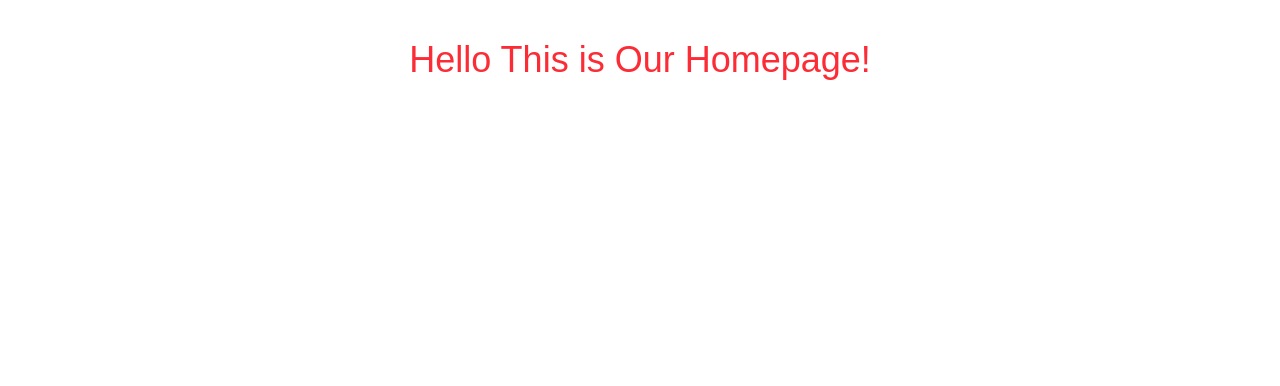
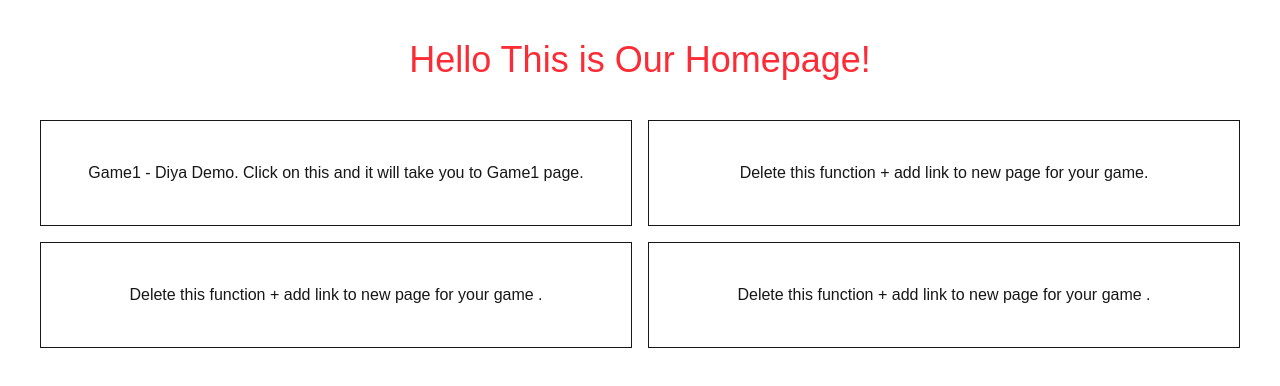
Before and after one commit to diyaS-15/wics-fall-2025, a Next.js app in the folder my-app/: page / in a window 1280 px wide. Shown: the top 386 px of the page. Built offline with nearby package versions, Linux system fonts and the light colour scheme.

Commit message:
explanation comments & example of multiple pages

```diff
--- /dev/null
+++ b/my-app/app/game1/page.tsx
@@ -0,0 +1,7 @@
+export default function Game1() {
+    return (
+      <div className="m-10">
+        <h1 className="text-red-500 text-4xl text-center">Game1 Page!</h1>
+      </div>
+    );
+  }
--- a/my-app/app/page.tsx
+++ b/my-app/app/page.tsx
@@ -1,9 +1,56 @@
-import Image from "next/image";
+// how we link to pages - this is something that is built into next.js
+import Link from "next/link";
 
 export default function Home() {
   return (
+    // m-10 refers to margin of 10 pixels, so this means that there's 10px of space around this entire div object
+    // the main div object contains all of our code, so anything visible on our app will have that space on the outside
+
     <div className="m-10">
+
+      {/* notice how the commenting style changed here -> whenever we work inside of our elements like div/
+      things that are going to appear on our screen we comment in this way */}
+
+      {/* h1 is our main header element. An element has 2 components to it usually: the start <> and the end </>
+      ex: <h1> ... </h1>
+      inside the starting element is our styling with TailwindCSS (easier way to style in my opinion)
+      For styling, write className="..." with ... being the content using the TailwindCSS documentation reference */}
+
+      {/* !!! ------- PLAY AROUND WITH THE STYLING HERE & CUSTOMIZE IT ---------- !!! */}
       <h1 className="text-red-500 text-4xl text-center">Hello This is Our Homepage!</h1>
+
+      {/* grid is a layout system in CSS, the purpose here is to have 2 games per row */}
+      <div className="grid grid-cols-2 gap-4 my-10">
+        <div className="p-10 border text-center">
+
+          {/* Link element used to link to another page inside the application.
+          Notice in the app folder, there is a subfolder called game1, which has it's own page.tsx
+          In our main app folder, page.tsx is what we see when first open application - this is at the root (/)
+
+          Since we want to naivgate to a different page (ex: /game1), we would create a new folder with that name,
+          which has it's own page.tsx similar to the one at root (which is what we're on right now)
+
+          After setting up the subfolder, to link our current page.tsx to the other one, we use the Link element.
+          Inside the start of Link element, href directs where to go, the href should be the same name of your subfolder
+          just with a / at the start. */}
+
+          <Link href="/game1">Game1 - Diya Demo. Click on this and it will take you to Game1 page. </Link>
+        </div>
+        <div className="p-10 border text-center">
+          {/* !!! ------- CREATE YOUR OWN SUBPAGE HERE + ADD LINK -------- !!!  */}
+          <p>Delete this function + add link to new page for your game.</p>
+        </div>
+        <div className="p-10 border text-center">
+          {/* !!! ------- CREATE YOUR OWN SUBPAGE HERE + ADD LINK -------- !!!  */}
+          <p>Delete this function + add link to new page for your game .</p>
+        </div>
+        <div className="p-10 border text-center">
+          {/* !!! ------- CREATE YOUR OWN SUBPAGE HERE + ADD LINK -------- !!!  */}
+          <p>Delete this function + add link to new page for your game .</p>
+        </div>
+          {/* COPY PASTE THE ABOVE ELEMENTS FOR MORE PAGES */}
+
+      </div>
     </div>
   );
 }
```
